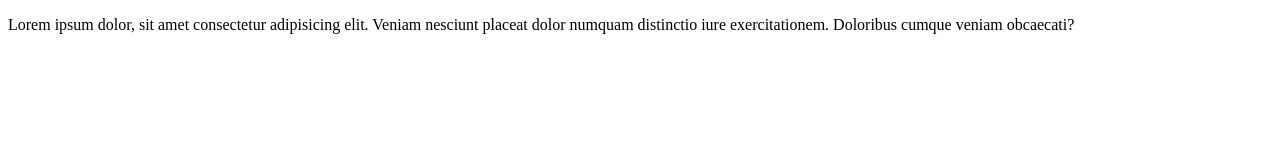
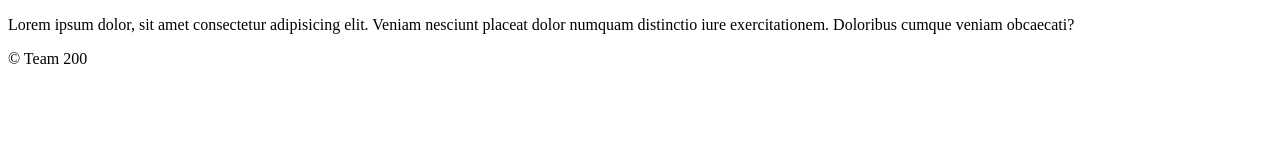
Before and after one commit to nitheeshmk5/test, a plain HTML site: page index.html in a window 1280 px wide. Drawn offline with Linux system fonts and the light colour scheme.

Commit message:
add footer

```diff
--- a/index.html
+++ b/index.html
@@ -11,5 +11,6 @@
       placeat dolor numquam distinctio iure exercitationem. Doloribus cumque
       veniam obcaecati?
     </p>
+    <footer>&copy; Team 200</footer>
   </body>
 </html>
```
